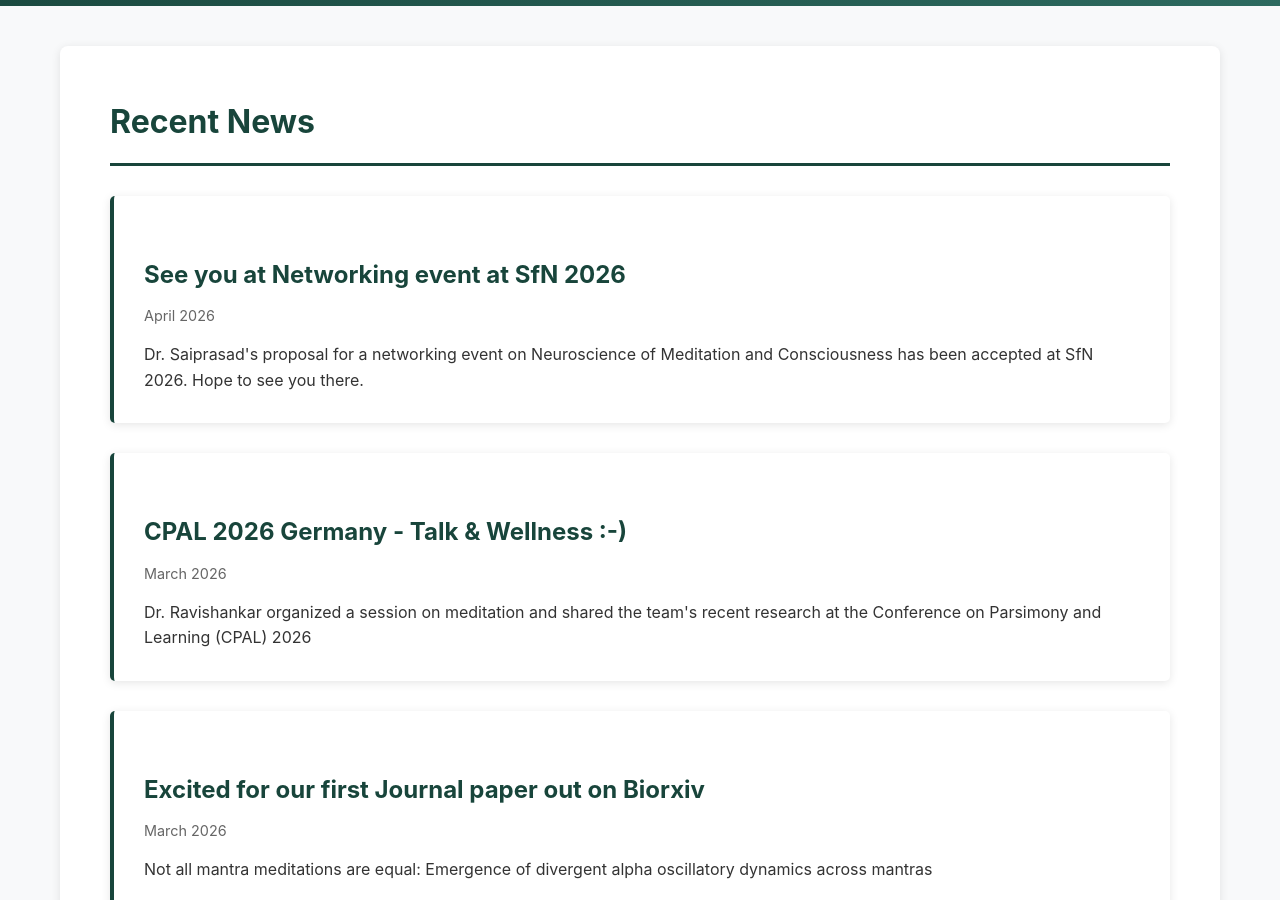
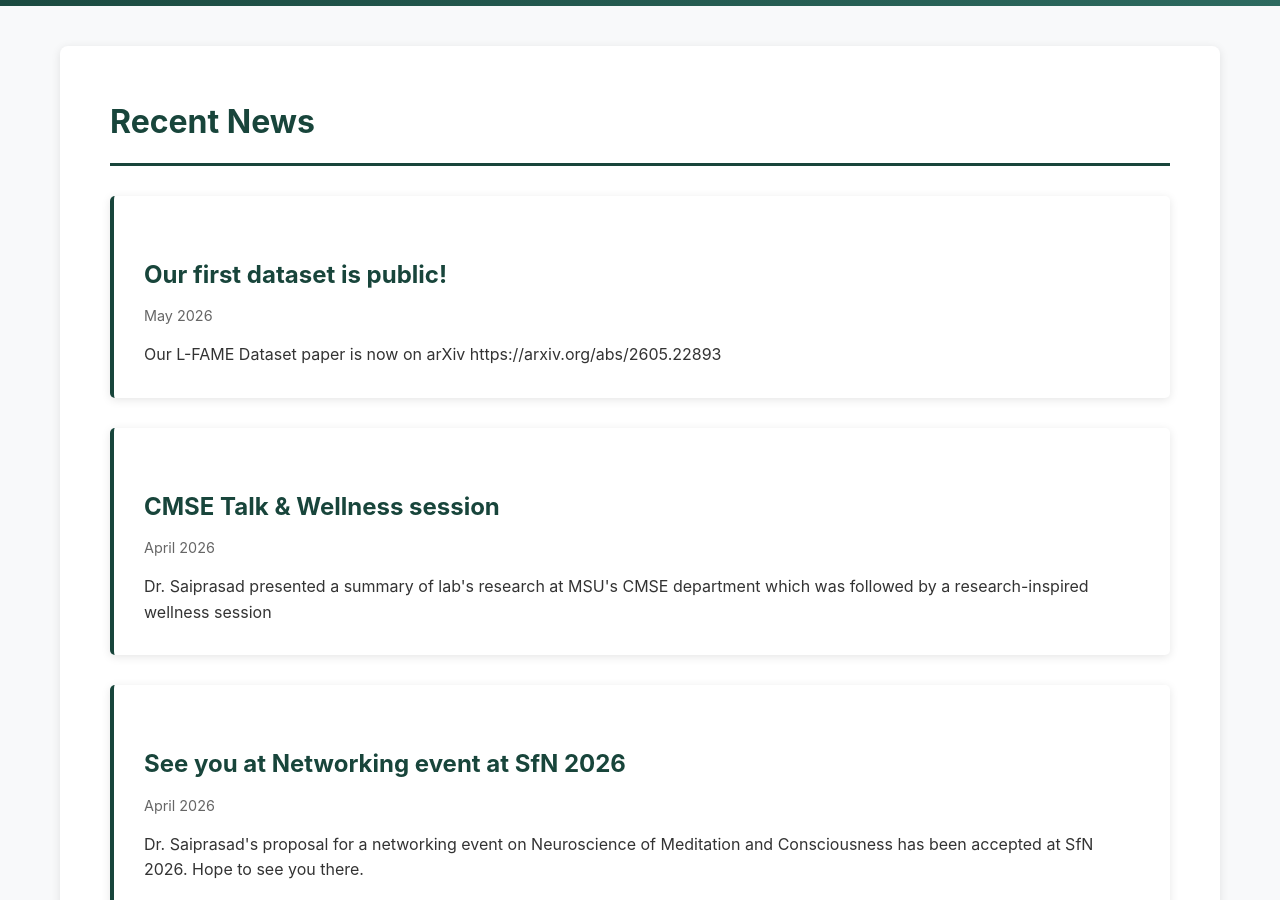
Before and after one commit to dans-om/dans-om.github.io, a Jekyll site: the page built from news.md, in a window 1280 px wide and 900 px high, scrolled down 284 px. Built offline with Jekyll 4.4.1, drawn with Linux system fonts in a browser that asks for light colours.

Commit message:
Quick update

```diff
--- a/_data/news.yml
+++ b/_data/news.yml
@@ -1,3 +1,11 @@
+- date: "May 2026"
+  title: "Our first dataset is public!"
+  description: "Our L-FAME Dataset paper is now on arXiv https://arxiv.org/abs/2605.22893"
+
+- date: "April 2026"
+  title: "CMSE Talk & Wellness session"
+  description: "Dr. Saiprasad presented a summary of lab's research at MSU's CMSE department which was followed by a research-inspired wellness session"
+
 - date: "April 2026"
   title: "See you at Networking event at SfN 2026"
   description: "Dr. Saiprasad's proposal for a networking event on Neuroscience of Meditation and Consciousness has been accepted at SfN 2026. Hope to see you there."
```
